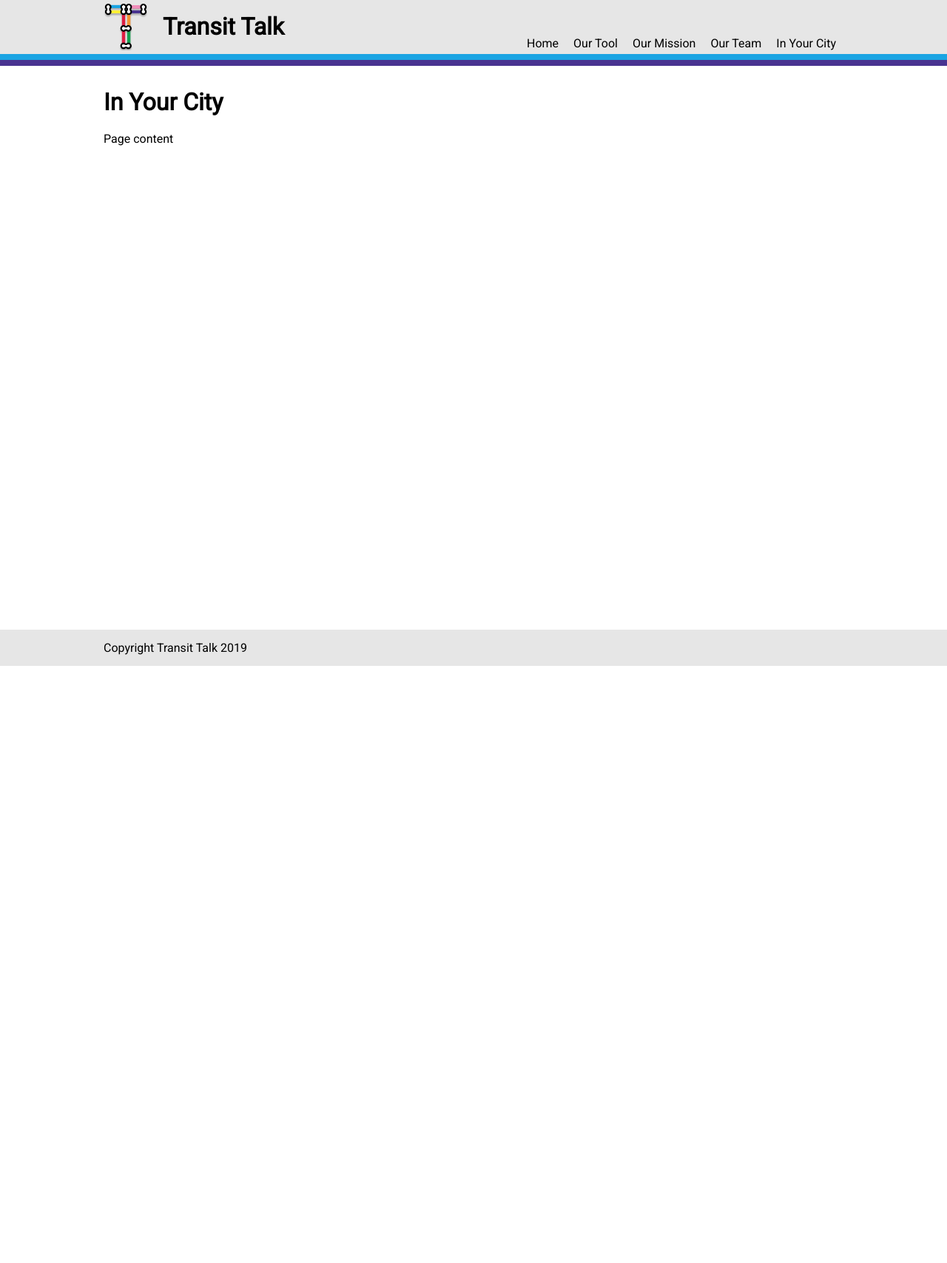
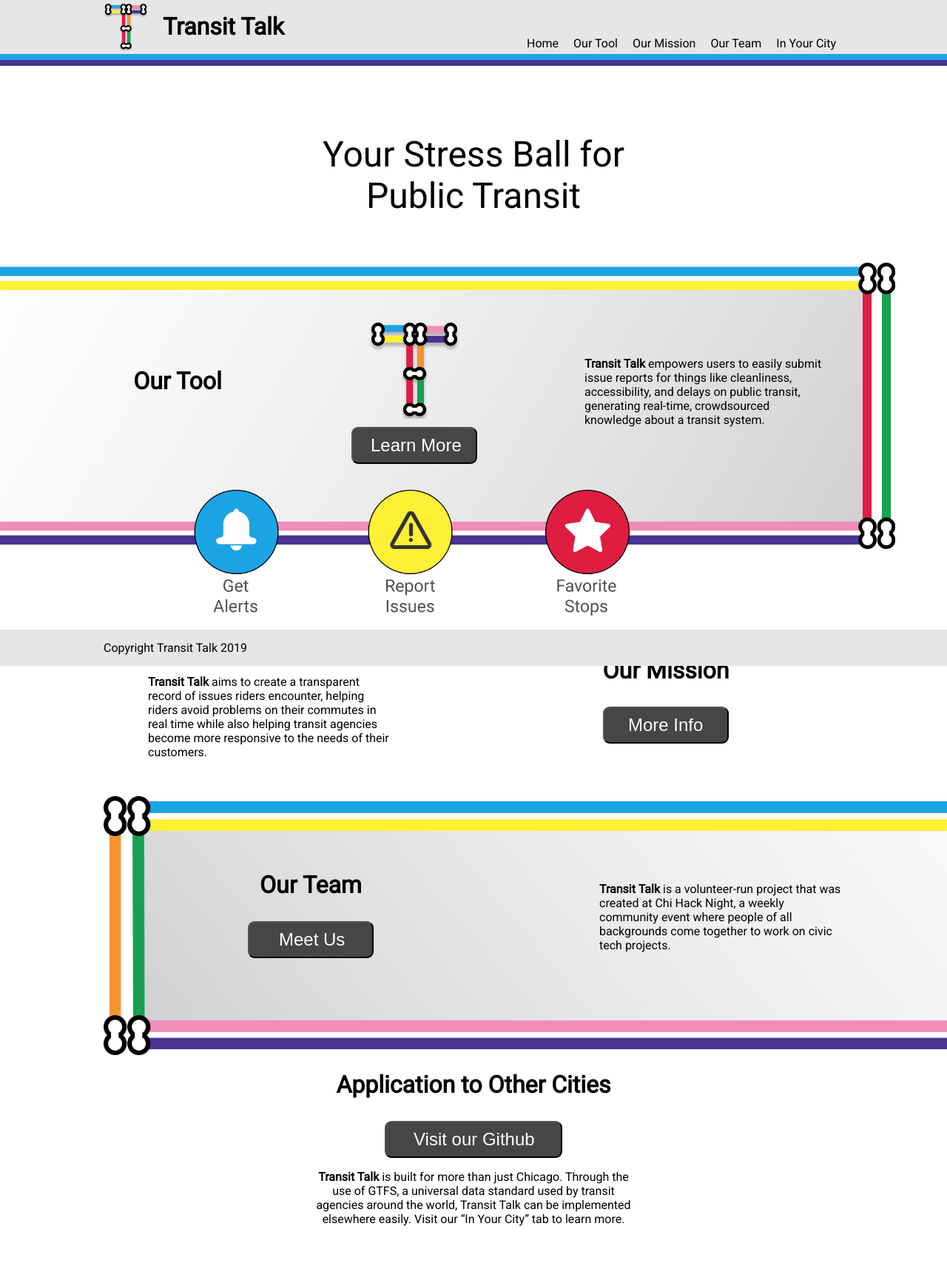
Before and after one commit to TransitTalk/CaravanTransit.github.io, a Jekyll site: the page built from in-your-city.html, in a window 1280 px wide. Shown: the whole page at 74% size. Built offline with Jekyll 4.4.1, drawn with Linux system fonts in a browser that asks for light colours; before the commit the page ends 900 px from its top, so only the background shows below that.

Commit message:
team and tool page

```diff
--- a/_sass/partials/_footer.scss
+++ b/_sass/partials/_footer.scss
@@ -4,7 +4,7 @@
     box-sizing: border-box;
     padding: 15px;
     background-color: $grey;
-    position: fixed;
+    position: absolute;
     left: 0;
     bottom: 0;
 
--- a/in-your-city.html
+++ b/in-your-city.html
@@ -2,8 +2,55 @@
 title: In Your City
 ---
 
-<h1>In Your City</h1>
+<div class="hero-banner">
+  <h1> Your Stress Ball for
+    <br>
+    Public Transit
+  </h1>
+</div>
+<div class="section-1 bkgd-1">
+  <div class="h1-left">
+    <h1> Our Tool </h1>
+  </div>
+  <div class="center-btn">
+    <div class="img-container">
+      <img src="/assets/images/logo.png" style="margin-bottom: -53px;
+    height: 130px;">
+    <button onclick='location.href="tool.html"'type="button" class="btn btn-learn">Learn More</button>
+    </div>
+  </div>
+  <div class="homepage-p-right">
+    <p><b>Transit Talk</b> empowers users to easily submit issue reports for things like cleanliness, accessibility, and delays on public transit, generating real-time, crowdsourced knowledge about a transit system.
+    </p>
+  </div>
+</div>
+<div class="three-buttons">
+  <img src="/assets/images/features.png" class="features-img">
+</div>
+<div class="section-2">
+  <div class="p-left">
+    <p><b>Transit Talk</b> aims to create a transparent record of issues riders encounter, helping riders avoid problems on their commutes in real time while also helping transit agencies become more responsive to the needs of their customers.
+    </p>
+  </div>
+  <div class="h1-right">
+    <h1> Our Mission </h1>
+    <button onclick='location.href="mission.html"'type="button" class="btn btn-mission">More Info</button>
+  </div>
 
-<p>
-    Page content
-</p>
+</div>
+<div class="section-3 bkgd-2">
+  <div class="h1-left">
+    <h1> Our Team </h1>
+    <button onclick='location.href="team.html"'type="button" class="btn btn-team">Meet Us</button>
+  </div>
+  <div class="p-right">
+    <p><b>Transit Talk</b> is a volunteer-run project that was created at Chi Hack Night, a weekly community event where people of all backgrounds come together to work on civic tech projects.
+    </p>
+  </div>
+</div>
+<div class="section-4">
+  <h1> Application to Other Cities </h1>
+  <button type="button" class="btn btn-github">Visit our Github</button>
+  <p> <b>Transit Talk</b> is built for more than just Chicago. Through the use of GTFS, a universal data standard used by transit agencies around the world, Transit Talk can be implemented elsewhere easily. Visit our “In Your City” tab to learn more.
+  </p>
+</div>
--- a/tool.html
+++ b/tool.html
@@ -3,10 +3,10 @@
 ---
 
 <div class="hero-banner">
-  <h1> Our Tool</h1>
+  <h1> Our Mission</h1>
   <img src="/assets/images/logo.png" style="margin-left: 45%;
     height: 90px;">
-    <h2> Rider-Powered Transit Information</h2>
+    <h2>Rider-Powered Transit Information</h2>
 
 </div>
 <div class="section-1 bkgd-1">
```
Also changed, not shown: mission.html (+34 -4 lines), team.html (+17 -4 lines), assets/images/mission-screen-1.png (added), assets/images/mission-screen-2.png (added).
